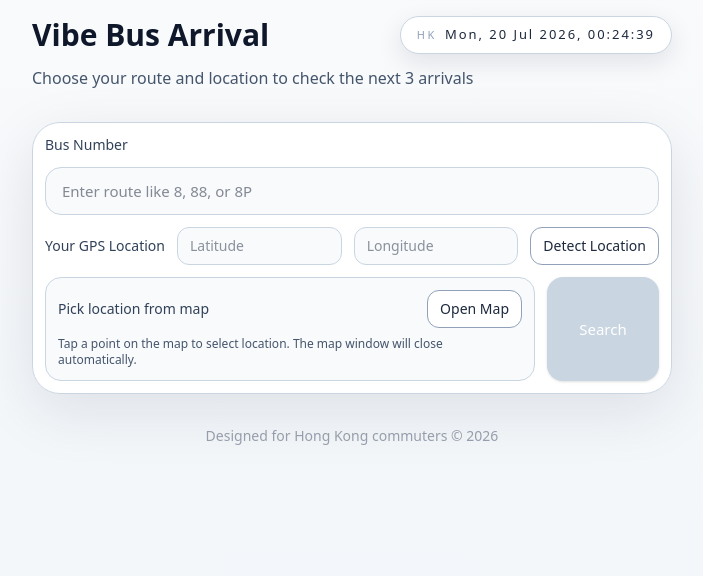
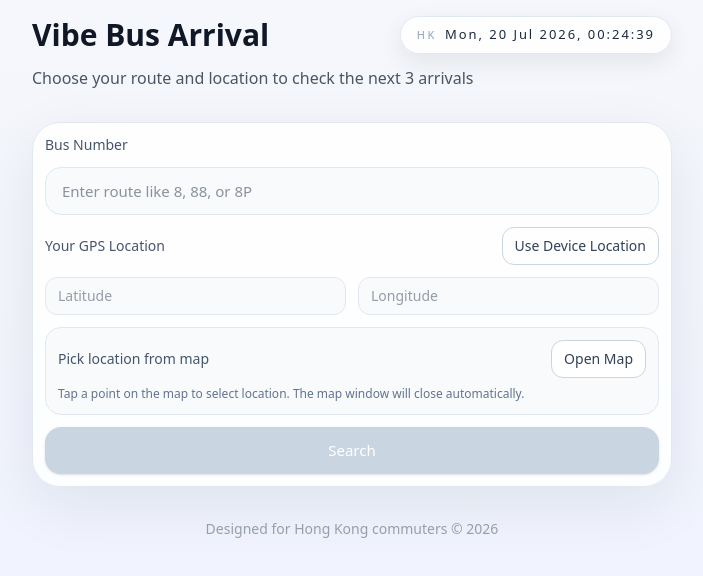
Before and after one commit to wing1016/Bus_Arrival, a React (Vite) app in the folder frontend/: page / in a window 1280 px wide. Shown: the top 576 px of the page, without its empty margins (288-991 px from the left). Built offline with nearby package versions, Linux system fonts and the light colour scheme.

Commit message:
Refactor App component by removing unused time calculation functions and updating UI elements for improved styling and accessibility

```diff
--- a/frontend/src/App.jsx
+++ b/frontend/src/App.jsx
@@ -8,39 +8,6 @@ const formatArrivalTime = (timeString) => {
   const ampm = hours >= 12 ? 'PM' : 'AM';
   const normalizedHours = hours % 12 || 12;
   return `${normalizedHours.toString().padStart(2, '0')}:${minutes.toString().padStart(2, '0')} ${ampm}`;
-};
-
-const getHongKongCurrentMinutes = () => {
-  const now = new Date();
-  const parts = new Intl.DateTimeFormat('en-GB', {
-    timeZone: 'Asia/Hong_Kong',
-    hour: '2-digit',
-    minute: '2-digit',
-    hour12: false,
-  }).formatToParts(now);
-
-  const hour = Number(parts.find((part) => part.type === 'hour')?.value || 0);
-  const minute = Number(parts.find((part) => part.type === 'minute')?.value || 0);
-  return hour * 60 + minute;
-};
-
-const formatTimeLeft = (timeString) => {
-  const [hours, minutes] = timeString.split(':').map(Number);
-  const arrivalMinutes = hours * 60 + minutes;
-  const diffMinutes = arrivalMinutes - getHongKongCurrentMinutes();
-
-  if (diffMinutes <= 0) {
-    return 'Due now';
-  }
-
-  const hoursLeft = Math.floor(diffMinutes / 60);
-  const minutesLeft = diffMinutes % 60;
-
-  if (hoursLeft === 0) {
-    return `${minutesLeft} min`;
-  }
-
-  return minutesLeft === 0 ? `${hoursLeft} hr` : `${hoursLeft} hr ${minutesLeft} min`;
 };
 
 function App() {
@@ -275,22 +242,21 @@ function App() {
   };
 
   return (
-    <div className="min-h-screen bg-gradient-to-b from-slate-50 to-slate-100 text-slate-900">
     <div className="max-w-2xl mx-auto p-4 font-sans">
       <div className="mb-8">
         <div className="flex flex-col gap-3 sm:flex-row sm:items-center sm:justify-between">
-          <h1 className="text-3xl font-bold text-slate-900">Vibe Bus Arrival</h1>
-          <div className="inline-flex items-center gap-2 rounded-full border border-slate-300 bg-white px-4 py-2 text-[13px] font-medium tracking-[0.15em] text-slate-700 shadow-[0_8px_24px_rgba(15,23,42,0.10)] backdrop-blur-sm sm:shrink-0">
+          <h1 className="text-3xl font-bold text-gray-900">Vibe Bus Arrival</h1>
+          <div className="inline-flex items-center gap-2 rounded-full border border-slate-200 bg-white/85 px-4 py-2 text-[13px] font-medium tracking-[0.15em] text-slate-600 shadow-[0_8px_24px_rgba(15,23,42,0.08)] backdrop-blur-sm sm:shrink-0">
             <span className="text-[11px] uppercase tracking-[0.24em] text-slate-400">HK</span>
             <span className="text-slate-800">{hongKongTime}</span>
           </div>
         </div>
-        <p className="mt-3 text-slate-600">Choose your route and location to check the next 3 arrivals</p>
+        <p className="mt-3 text-gray-600">Choose your route and location to check the next 3 arrivals</p>
       </div>
 
-      <div className="rounded-[28px] border border-slate-300 bg-white/92 p-3 shadow-[0_18px_60px_rgba(15,23,42,0.10)] backdrop-blur-sm space-y-4">
+      <div className="rounded-[28px] border border-slate-200 bg-white/85 p-3 shadow-[0_18px_60px_rgba(15,23,42,0.08)] backdrop-blur-sm space-y-4">
         <form onSubmit={fetchArrivals} className="flex flex-col gap-3">
-          <label htmlFor="bus-number" className="text-sm font-medium text-slate-700">
+          <label htmlFor="bus-number" className="text-sm font-medium text-slate-600">
             Bus Number
           </label>
           <input
@@ -299,12 +265,23 @@ function App() {
             value={busNumber}
             onChange={(e) => setBusNumber(e.target.value)}
             placeholder="Enter route like 8, 88, or 8P"
-            className="w-full rounded-2xl border border-slate-300 bg-slate-50 px-4 py-3 text-[15px] text-slate-900 outline-none transition focus:border-blue-400 focus:bg-white focus:ring-2 focus:ring-blue-100"
+            className="w-full rounded-2xl border border-slate-200 bg-slate-50 px-4 py-3 text-[15px] text-slate-800 outline-none transition focus:border-blue-400 focus:bg-white focus:ring-2 focus:ring-blue-100"
             disabled={loading}
           />
 
-          <div className="flex flex-col gap-3 lg:flex-row lg:items-center lg:gap-3">
-            <p className="text-sm text-slate-700 whitespace-nowrap">Your GPS Location</p>
+          <div className="flex items-center justify-between gap-3">
+            <p className="text-sm text-slate-600">Your GPS Location</p>
+            <button
+              type="button"
+              onClick={handleDetectLocation}
+              className="rounded-xl border border-slate-300 px-3 py-2 text-sm text-slate-700 transition hover:bg-slate-100 disabled:opacity-50"
+              disabled={locating || loading}
+            >
+              {locating ? 'Detecting...' : 'Use Device Location'}
+            </button>
+          </div>
+
+          <div className="grid grid-cols-1 sm:grid-cols-2 gap-3">
             <input
               type="text"
               value={latitude}
@@ -313,7 +290,7 @@ function App() {
                 setNearestStopLabel('');
               }}
               placeholder="Latitude"
-              className="w-full min-w-0 flex-1 rounded-xl border border-slate-300 bg-slate-50 px-3 py-2 text-sm text-slate-800 outline-none focus:border-blue-300 focus:bg-white"
+              className="rounded-xl border border-slate-200 bg-slate-50 px-3 py-2 text-sm text-slate-700 outline-none focus:border-blue-300 focus:bg-white"
               disabled={loading}
             />
             <input
@@ -324,56 +301,46 @@ function App() {
                 setNearestStopLabel('');
               }}
               placeholder="Longitude"
-              className="w-full min-w-0 flex-1 rounded-xl border border-slate-300 bg-slate-50 px-3 py-2 text-sm text-slate-800 outline-none focus:border-blue-300 focus:bg-white"
+              className="rounded-xl border border-slate-200 bg-slate-50 px-3 py-2 text-sm text-slate-700 outline-none focus:border-blue-300 focus:bg-white"
               disabled={loading}
             />
-            <button
-              type="button"
-              onClick={handleDetectLocation}
-              className="w-full shrink-0 rounded-xl border border-slate-400 bg-white px-3 py-2 text-sm text-slate-800 transition hover:bg-slate-100 disabled:opacity-50 lg:w-auto"
-              disabled={locating || loading}
-            >
-              {locating ? 'Detecting...' : 'Detect Location'}
-            </button>
           </div>
 
           {latitude && longitude && (
-            <div className="inline-flex items-center rounded-full border border-emerald-300 bg-emerald-50 px-3 py-1 text-xs font-medium text-emerald-800">
+            <div className="inline-flex items-center rounded-full border border-emerald-200 bg-emerald-50 px-3 py-1 text-xs font-medium text-emerald-700">
               Location selected: {nearestStopLabel || 'Nearest stop pending'}
             </div>
           )}
 
-          <div className="flex flex-col gap-3 sm:flex-row sm:items-stretch">
-            <div className="flex-1 rounded-2xl border border-slate-300 bg-slate-50 p-3">
+          <div className="rounded-2xl border border-slate-200 bg-slate-50 p-3">
             <div className="flex flex-col gap-3 sm:flex-row sm:items-center sm:justify-between">
-                <p className="text-sm text-slate-700">Pick location from map</p>
+              <p className="text-sm text-slate-600">Pick location from map</p>
               <button
                 type="button"
                 onClick={() => setIsMapOpen(true)}
-                  className="rounded-xl border border-slate-400 bg-white px-3 py-2 text-sm text-slate-800 transition hover:bg-slate-100"
+                className="rounded-xl border border-slate-300 bg-white px-3 py-2 text-sm text-slate-700 transition hover:bg-slate-100"
                 disabled={loading}
               >
                 Open Map
               </button>
             </div>
-              <p className="mt-2 text-xs text-slate-600">
+            <p className="mt-2 text-xs text-slate-500">
               Tap a point on the map to select location. The map window will close automatically.
             </p>
           </div>
 
           <button
             type="submit"
-              className="min-h-[5.5rem] w-full rounded-2xl bg-slate-950 px-6 py-3 text-[15px] font-medium text-white shadow-sm transition hover:bg-slate-800 disabled:bg-slate-300 sm:w-28 sm:self-stretch"
+            className="w-full rounded-2xl bg-slate-900 px-6 py-3 text-[15px] font-medium text-white shadow-sm transition hover:bg-slate-700 disabled:bg-slate-300"
             disabled={loading || !busNumber.trim()}
           >
             {loading ? <span className="animate-spin">Searching...</span> : 'Search'}
           </button>
-          </div>
         </form>
       </div>
 
       {error && (
-        <div className="mt-4 rounded-2xl border border-rose-300 bg-rose-50 px-4 py-3 text-sm text-rose-700 shadow-sm">
+        <div className="mt-4 rounded-2xl border border-rose-200 bg-rose-50 px-4 py-3 text-sm text-rose-700 shadow-sm">
           {error}
         </div>
       )}
@@ -382,34 +349,19 @@ function App() {
         <div className="mt-6 space-y-3">
           <h2 className="text-xl font-semibold text-gray-800">Next Arrivals</h2>
           {nearestStopInfo && (
-            <div className="rounded-2xl border border-sky-300 bg-sky-50 px-4 py-3 text-sm text-sky-800">
+            <div className="rounded-2xl border border-sky-200 bg-sky-50 px-4 py-3 text-sm text-sky-800">
               {operator && <p className="mb-1 font-medium">Operator: {operator}</p>}
               <p className="font-medium">Nearest Stop: {nearestStopInfo.stopNameEn || nearestStopInfo.stopNameTc}</p>
               <p className="text-sky-700">Distance: {nearestStopInfo.distanceKm} km</p>
             </div>
           )}
-          <div className="overflow-hidden rounded-2xl border border-slate-300 bg-white shadow-sm">
-            <table className="w-full table-fixed text-left text-sm">
-              <thead className="bg-slate-100 text-slate-600">
-                <tr>
-                  <th className="px-4 py-3 font-medium">Company</th>
-                  <th className="px-4 py-3 font-medium">Bus Number</th>
-                  <th className="px-4 py-3 font-medium">Time Left</th>
-                  <th className="px-4 py-3 font-medium">Arrival Time</th>
-                </tr>
-              </thead>
-              <tbody className="divide-y divide-slate-100">
+          <ol className="space-y-2">
             {arrivals.map((time, index) => (
-                  <tr key={index} className="text-slate-700">
-                    <td className="px-4 py-3 font-medium">{operator || '-'}</td>
-                    <td className="px-4 py-3">{busNumber.trim().toUpperCase()}</td>
-                    <td className="px-4 py-3">{formatTimeLeft(time)}</td>
-                    <td className="px-4 py-3">{formatArrivalTime(time)}</td>
-                  </tr>
+              <li key={index} className="text-lg text-gray-700">
+                {formatArrivalTime(time)}
+              </li>
             ))}
-              </tbody>
-            </table>
-          </div>
+          </ol>
         </div>
       )}
 
@@ -436,8 +388,6 @@ function App() {
         <p>Designed for Hong Kong commuters &copy; {new Date().getFullYear()}</p>
       </div>
     </div>
-
-    </div>
   );
 }
 
```
Lines whose indentation alone changed are shown as unchanged.
